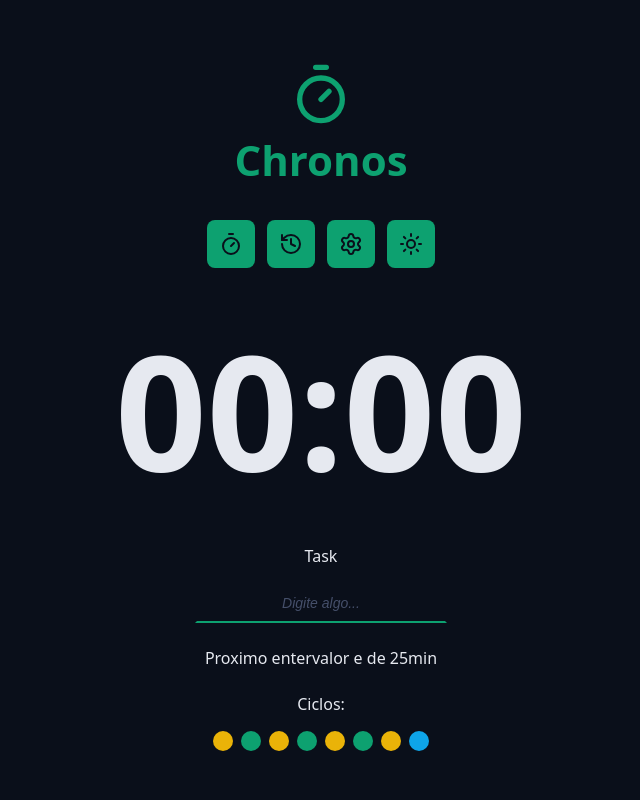
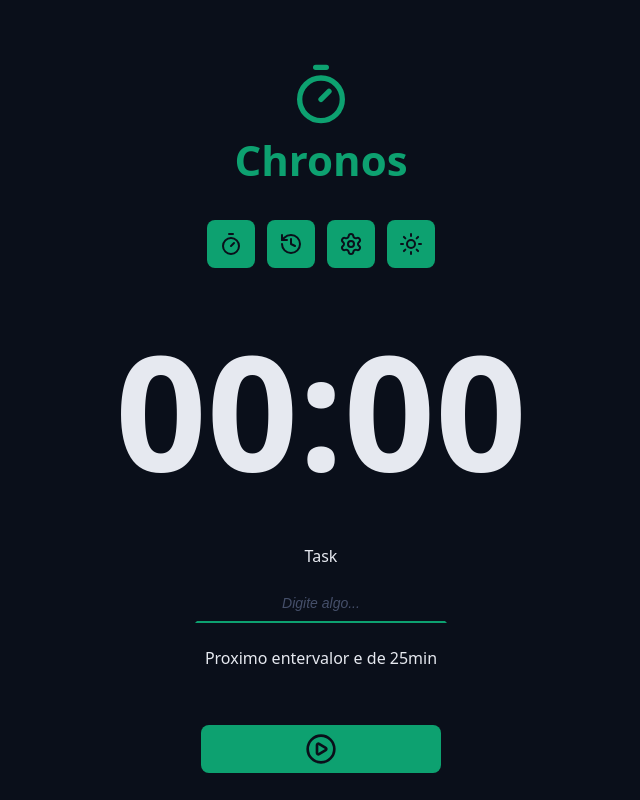
Before and after one commit to FabianoDevV/project-pomodoro, a React (Vite) app: page / in a window 1280 px wide. Shown: the top 800 px of the page, without its empty margins (319-959 px from the left). Built offline with nearby package versions, Linux system fonts and the light colour scheme.

Commit message:
Feat: Logica de pomodoro.

```diff
--- a/src/components/Cycles/index.tsx
+++ b/src/components/Cycles/index.tsx
@@ -1,19 +1,34 @@
-import styles from "./style.module.css";
+import { useTaskContext } from '../../contexts/TaskContext/useTaskContext';
+import { getNextCycle } from '../../utils/getNextCycle';
+import { getNextCyclesType } from '../../utils/getNextCyclesType';
+import styles from './style.module.css';
 
 export default function Cycles() {
+  const { state } = useTaskContext();
+  const cycleStep = Array.from({ length: state.currentCycle }); // criando o array
+
+  const cycleDescriptionMap = {
+    workTime: 'foco',
+    shortBreakTime: 'descanso curto',
+    longBreakTime: 'descanso longo',
+  };
   return (
     <div className={styles.cycles}>
       <span>Ciclos:</span>
 
       <div className={styles.cycleDots}>
-        <span className={`${styles.cycleDot} ${styles.workTime}`}></span>
-        <span className={`${styles.cycleDot} ${styles.shortBreakTiime}`}></span>
-        <span className={`${styles.cycleDot} ${styles.workTime}`}></span>
-        <span className={`${styles.cycleDot} ${styles.shortBreakTiime}`}></span>
-        <span className={`${styles.cycleDot} ${styles.workTime}`}></span>
-        <span className={`${styles.cycleDot} ${styles.shortBreakTime}`}></span>
-        <span className={`${styles.cycleDot} ${styles.workTime}`}></span>
-        <span className={`${styles.cycleDot} ${styles.longBreakTime}`}></span>
+        {cycleStep.map((_, index) => {
+          const nextCycle = getNextCycle(index);
+          const nextCycleType = getNextCyclesType(nextCycle);
+          return (
+            <span
+              key={nextCycle}
+              className={`${styles.cycleDot} ${styles[nextCycleType]}`}
+              aria-label={`Indicador de ciclo de ${cycleDescriptionMap[nextCycleType]}`}
+              title={`Indicador de ciclo de ${cycleDescriptionMap[nextCycleType]}`}
+            ></span>
+          );
+        })}
       </div>
     </div>
   );
--- a/src/components/MainForm/index.tsx
+++ b/src/components/MainForm/index.tsx
@@ -1,25 +1,103 @@
 import DefaultInput from '../DefaultInput';
 import Cycles from '../Cycles';
 import DefaultButton from '../DefaultButton';
-import { PlayCircleIcon } from 'lucide-react';
+
+import { PlayCircleIcon, StopCircleIcon } from 'lucide-react';
+
+import { useContext, useRef } from 'react';
+import type { TaskModel } from '../../models/TaskModel';
+import { useTaskContext } from '../../contexts/TaskContext/useTaskContext';
+import { getNextCycle } from '../../utils/getNextCycle';
+import { getNextCyclesType } from '../../utils/getNextCyclesType';
+import { formatSecondsToMinutes } from '../../utils/formatSecondsToMinutes';
 
 export default function MainForm() {
+  const { state, setState } = useTaskContext();
+
+  const taskNameInput = useRef<HTMLInputElement>(null);
+
+  // ciclos
+  const nextCycle = getNextCycle(state.currentCycle);
+  // type
+  const nextCycleType = getNextCyclesType(nextCycle);
+
+  function handleCreateNewTask(event: React.FormEvent<HTMLFormElement>) {
+    event.preventDefault();
+
+    if (taskNameInput.current === null) return;
+
+    const taskName = taskNameInput.current.value.trim();
+
+    if (!taskName) {
+      alert('Digite o nome da tarefa.');
+      return;
+    }
+
+    // criando nova tarefa
+    const newTask: TaskModel = {
+      id: Date.now().toString(),
+      name: taskName,
+      startDate: Date.now(),
+      completeDate: null,
+      interruptDate: null,
+      duration: state.config[nextCycleType],
+      type: nextCycleType,
+    };
+
+    const secondsRemaining = newTask.duration * 60;
+
+    setState((prevState) => {
+      return {
+        ...prevState,
+        config: { ...prevState.config },
+        activeTask: newTask,
+        currentCycle: nextCycle,
+        secondsRemaining, // conferir
+        formattteSecondsRemaining: formatSecondsToMinutes(secondsRemaining), // conferir
+        tasks: [...prevState.tasks, newTask],
+      };
+    });
+  }
   return (
-    <form action="" className="form">
+    <form onSubmit={handleCreateNewTask} action="" className="form">
       <div className="formRow">
-        <DefaultInput labelText="Task" id="meuInput" type="text" placeholder="Digite algo..." />
+        <DefaultInput
+          labelText="Task"
+          id="meuInput"
+          type="text"
+          placeholder="Digite algo..."
+          ref={taskNameInput}
+          disabled={!!state.activeTask}
+        />
       </div>
 
       <div className="formRow">
         <p>Proximo entervalor e de 25min</p>
       </div>
 
-      <div className="formRow">
-        <Cycles />
-      </div>
+      {state.currentCycle > 0 && (
+        <div className="formRow">
+          <Cycles />
+        </div>
+      )}
 
       <div className="formRow">
-        <DefaultButton icon={<PlayCircleIcon />} />
+        {!state.activeTask ? (
+          <DefaultButton
+            aria-label="Iniciar uma nova tarefa"
+            title="Iniciar uma nova tarefa"
+            type="submit"
+            icon={<PlayCircleIcon />}
+          />
+        ) : (
+          <DefaultButton
+            aria-label="Interromper tarefa atual"
+            title="Interromper tarefa atual"
+            type="button"
+            color="red"
+            icon={<StopCircleIcon />}
+          />
+        )}
       </div>
     </form>
   );
--- a/src/contexts/TaskContext/TaskContextProvider.tsx
+++ b/src/contexts/TaskContext/TaskContextProvider.tsx
@@ -1,4 +1,4 @@
-import { useState } from 'react';
+import { useEffect, useState } from 'react';
 import { initialTaskState } from './initialTaskState';
 import { TaskContext } from './TaskContext';
 
@@ -8,5 +8,10 @@
 
 export default function TaskContextProvider({ children }: TaskContextProviderProps) {
   const [state, setState] = useState(initialTaskState);
+
+  useEffect(() => {
+    console.log(state);
+  }, [state]);
+
   return <TaskContext.Provider value={{ state, setState }}>{children}</TaskContext.Provider>;
 }
--- /dev/null
+++ b/src/utils/formatSecondsToMinutes.ts
@@ -0,0 +1,5 @@
+export function formatSecondsToMinutes(seconds: number) {
+  const minutes = String(Math.floor(seconds / 60)).padStart(2, '0');
+  const secondsMod = String(Math.floor(seconds % 60)).padStart(2, '0');
+  return `${minutes}:${secondsMod}`;
+}
--- /dev/null
+++ b/src/utils/getNextCycle.ts
@@ -0,0 +1,3 @@
+export function getNextCycle(currentCycle: number) {
+  return currentCycle === 0 || currentCycle === 8 ? 1 : (currentCycle += 1); // 8 <- 1 , 8 -> 1
+}
--- /dev/null
+++ b/src/utils/getNextCyclesType.ts
@@ -0,0 +1,8 @@
+import type { TaskModel } from '../models/TaskModel';
+
+// valida qual tipo dar tasks
+export function getNextCyclesType(currentCycle: number): TaskModel['type'] {
+  if (currentCycle % 8 === 0) return 'longBreakTime';
+  if (currentCycle % 2 === 0) return 'shortBreakTime';
+  return 'workTime';
+}
```
